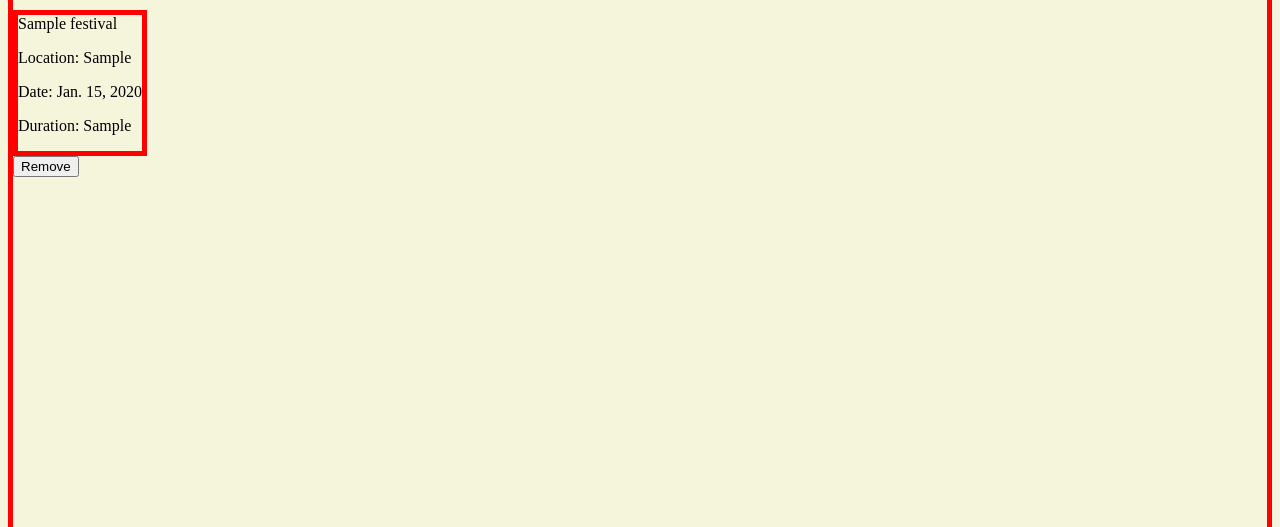
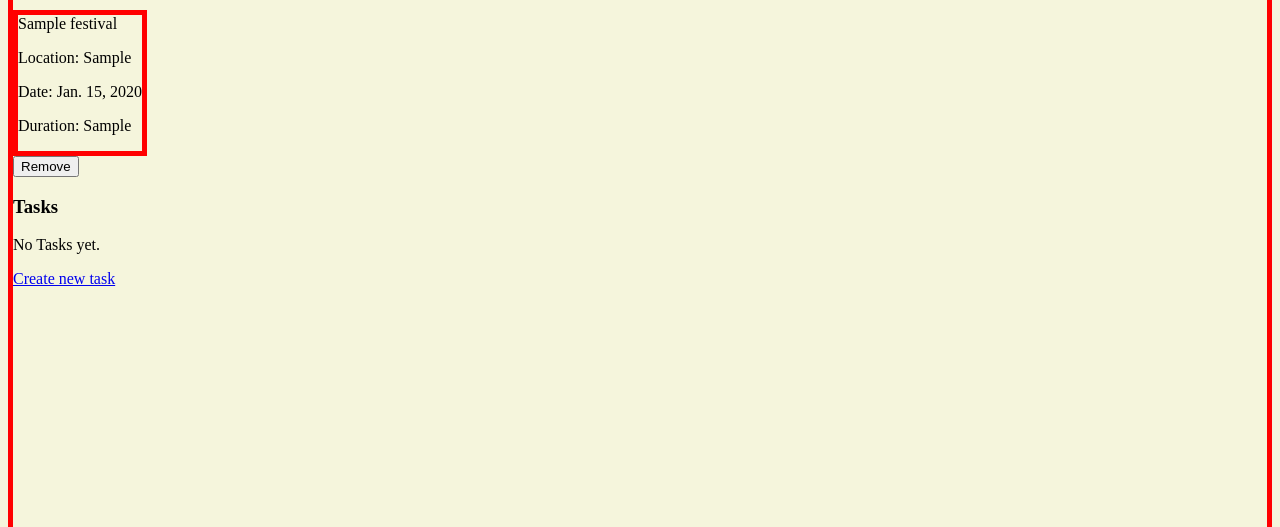
Before and after one commit to nprati01/P3_Festival_Ace, a Django app: page /myfestivals/1/ in a window 1280 px wide. Shown: the part 203-730 px from the top of the page. Run offline with Django 4.2, Linux system fonts and the light colour scheme; a user stored in the database is signed in; tables that the repository leaves empty hold one stand-in row (values such as "Sample post").

Commit message:
create task form displaying but not posting to the right location

```diff
--- a/main_app/admin.py
+++ b/main_app/admin.py
@@ -1,5 +1,6 @@
 from django.contrib import admin
-from .models import Festival, MyFestival
+from .models import Festival, MyFestival, Task
 # Register your models here.
 admin.site.register(Festival)
 admin.site.register(MyFestival)
+admin.site.register(Task)
--- a/main_app/models.py
+++ b/main_app/models.py
@@ -21,10 +21,12 @@
     def __str__(self):
         return f"{self.user.username}'s Festivals"
 
-class Tasks(models.Model):
+class Task(models.Model):
      title = models.CharField(max_length=250)
      completed = models.BooleanField()
      due_date = models.DateField()
+     festival = models.ForeignKey(Festival, on_delete=models.CASCADE)
+     my_festival =models.ForeignKey(MyFestival, on_delete=models.CASCADE)
 
      def __str__(self):
-        return f"Festival Tasks {self.title}'s "
+        return f"Festival Task {self.title} is due by {self.due_date}"
--- a/main_app/templates/myfestivals/detail.html
+++ b/main_app/templates/myfestivals/detail.html
@@ -18,7 +18,24 @@
          </form>
         </div>
     </div>
-
 </div>
 
+
+<h3>Tasks</h3>
+<div class = "row">
+    <div class="col s6">
+        {% for task in tasks %}
+        <div class="card">
+            <div class="card-content">
+            <span class="card-title">{{ task.title }}</span>
+            <p>Due Date: {{ task.due_date }}</p>
+            </div>
+            {% empty %}
+            <p> No Tasks yet.</p>
+            {% endfor %}
+        </div>
+    </div>
+</div>
+<a href="{% url 'tasks_create' festival.id %}">Create new task</a>
+
 {% endblock %}
--- a/main_app/urls.py
+++ b/main_app/urls.py
@@ -9,5 +9,6 @@
     path('myfestivals/', views.my_festivals_index, name='my_festivals_index'),
     path('myfestivals/<int:festival_id>/', views.my_festivals_detail, name='my_festivals_detail'),
     path('remove_festival/<int:festival_id>/', views.remove_festival, name='remove_festival'),
+    path('myfestivals/<int:festival_id>/create/', views.TaskCreate.as_view(), name='tasks_create')
 
 ]
--- a/main_app/views.py
+++ b/main_app/views.py
@@ -1,7 +1,8 @@
 from django.contrib.auth import login
 from django.urls import reverse
 from django.shortcuts import get_object_or_404, render, redirect
-from .models import Festival, MyFestival, Tasks
+from django.views.generic.edit import CreateView
+from .models import Festival, MyFestival, Task
 
 
 
@@ -42,3 +43,18 @@
     my_festivals = MyFestival.objects.get(user=user)
     my_festivals.festivals.remove(festival_id)
     return redirect('my_festivals_index')
+
+class TaskCreate(CreateView):
+    model = Task
+    fields = ['title', 'completed', 'due_date']
+    template_name ='main_app/task_create.html'
+
+    def form_valid(self, form):
+        festival_id = self.kwargs['festival_id']
+        my_festival = get_object_or_404(MyFestival, user=self.request.user, id=festival_id)
+        form.instance.my_festival = my_festival
+        return super().form_valid(form)
+
+    def get_success_url(self):
+        festival_id = self.kwargs['festival_id']
+        return reverse('my_festivals_detail', festival_id=festival_id)
```
Also changed, not shown: main_app/templates/main_app/task_create.html (added, +15 -0 lines), main_app/migrations/0006_rename_tasks_task.py (added), main_app/migrations/0007_task_my_festival.py (added), main_app/migrations/0008_task_festival.py (added).
